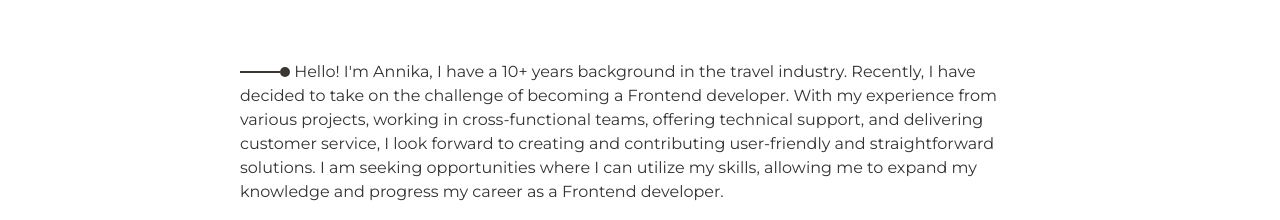
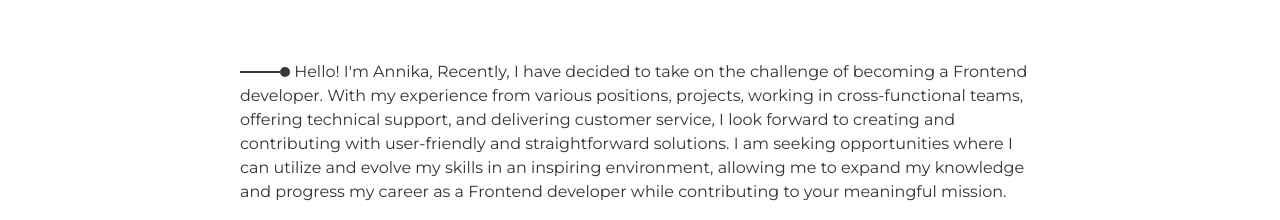
Before and after one commit to Technigo/project-react-portfolio, a React (Create React App) app: page / in a window 1280 px wide. Shown: the part 580-800 px from the top of the page. Built offline with nearby package versions, Linux system fonts and the light colour scheme.

Commit message:
changed about text

```diff
--- a/src/components/About.js
+++ b/src/components/About.js
@@ -9,13 +9,13 @@ export const About = () => {
         <SiteSection>
           <AboutText>
             <p><Line /><Dot /> Hello! I&apos;m Annika,
-            I have a 10+ years background in the travel industry.
             Recently, I have decided to take on the challenge of becoming a Frontend developer.
-            With my experience from various projects, working in cross-functional teams,
-            offering technical support, and delivering customer service, I look forward to
-            creating and contributing user-friendly and straightforward solutions.
-            I am seeking opportunities where I can utilize my skills, allowing me to expand my
-            knowledge and progress my career as a Frontend developer.
+            With my experience from various positions, projects, working in cross-functional teams,
+            offering technical support, and delivering customer service, I look forward to creating
+            and contributing with user-friendly and straightforward solutions.
+            I am seeking opportunities where I can utilize and evolve my skills in an inspiring
+             environment, allowing me to expand my knowledge and progress my career as a Frontend
+             developer while contributing to your meaningful mission.
             </p>
           </AboutText>
         </SiteSection>
```
